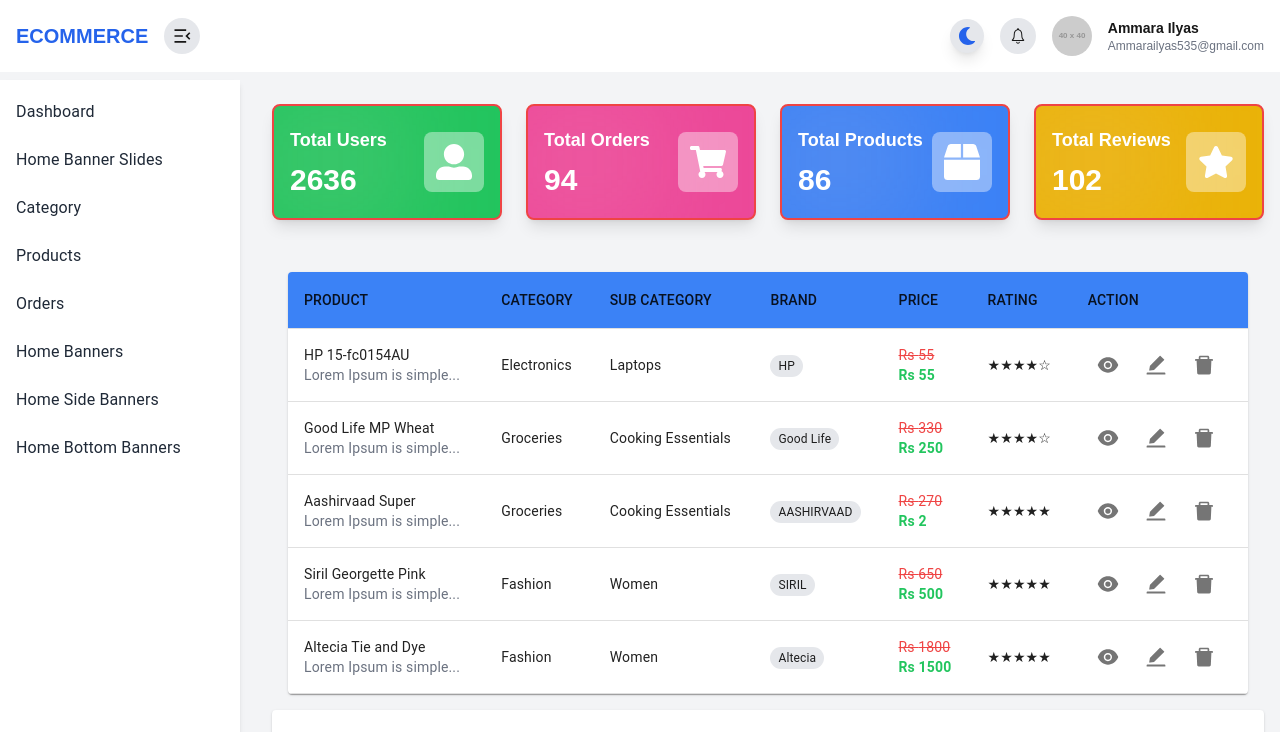
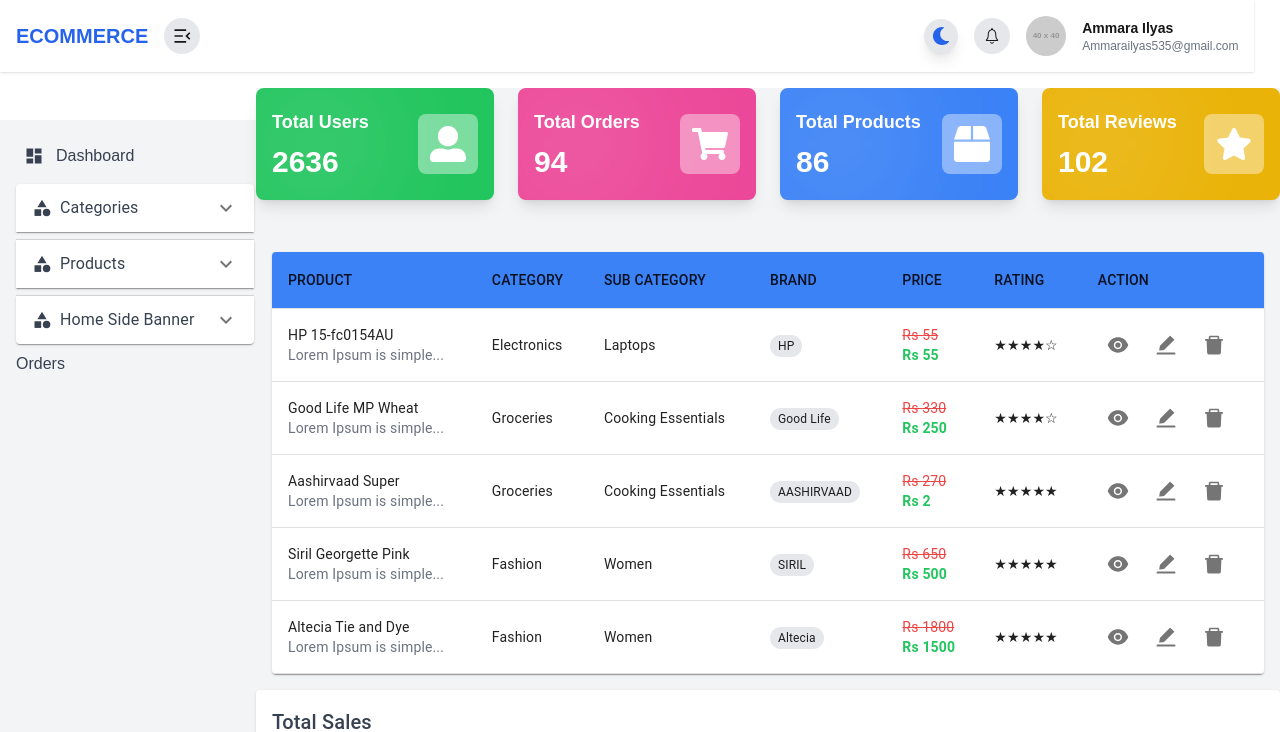
Before and after one commit to ammara-Ilyas/dashboard_ecommerce, a Next.js app: page / in a window 1280 px wide. Shown: the top 732 px of the page. Built offline with nearby package versions, Linux system fonts and the light colour scheme.

Commit message:
Sidebard added

```diff
--- a/src/app/category/categoryadd/page.jsx
+++ b/src/app/category/categoryadd/page.jsx
@@ -1,7 +1,7 @@
 // pages/add-category.js
 import Header from "@/components/widgets/categories/CategoryHeader";
 import Form from "@/components/widgets/categories/CategoriesForm";
-const AddCategory = () => {
+const page = () => {
   return (
     <div className="min-h-screen bg-gray-100 p-6">
       <Header
@@ -19,4 +19,4 @@ const AddCategory = () => {
   );
 };
 
-export default AddCategory;
+export default page;
--- a/src/app/layout.jsx
+++ b/src/app/layout.jsx
@@ -4,6 +4,7 @@ import { SidebarProvider } from "@/contextApi/SidebarContext";
 import { ThemeProvider } from "@/contextApi/ThemeContext";
 import { ProductProvider } from "@/contextApi/ProductContext";
 import Navbar from "@/components/header/Navbar";
+import Sidebar from "@/components/header/Sidebar";
 import "./globals.css";
 
 const geistSans = localFont({
@@ -33,6 +34,7 @@ export default function RootLayout({ children }) {
             <ProductProvider>
               <SidebarProvider>
                 <Navbar />
+                <Sidebar />
                 {children}
               </SidebarProvider>
             </ProductProvider>
--- a/src/app/page.jsx
+++ b/src/app/page.jsx
@@ -6,19 +6,23 @@ import HeroSection from "@/components/widgets/dashboard/DashboardStats";
 import ProductList from "@/components/widgets/dashboard/ProductList";
 import { useTheme } from "@/contextApi/ThemeContext";
 import TotalSalesChart from "@/components/widgets/dashboard/TotalSalesChart";
+import { useSidebar } from "@/contextApi/SidebarContext";
+
 const Home = () => {
   const { isDarkMode } = useTheme();
+  const { isSidebarOpen } = useSidebar();
 
   return (
-    <div className={`${isDarkMode ? "dark" : ""}`}>
-      <div className="flex bg-gray-100 dark:bg-gray-900 text-gray-800 dark:text-white min-h-screen">
-        <Sidebar />
-        <div className="flex-grow ml-64">
-          <div className="p-4">
-            <HeroSection />
-            <ProductList />
-            <TotalSalesChart />
-          </div>
+    <div className="relative overflow-hidden  dark:bg-gray-900 text-gray-800 dark:text-white">
+      <div
+        className={`transform ${
+          isSidebarOpen ? "translate-x-0 w-[80%]" : "-translate-x-[0%] w-[98%]"
+        } transition-transform duration-300 ease-in-out ml-auto`}
+      >
+        <div className="bg-gray-100 dark:bg-gray-900 text-gray-800 dark:text-white min-h-screen">
+          <HeroSection />
+          <ProductList />
+          <TotalSalesChart />
         </div>
       </div>
     </div>
--- a/src/components/header/Navbar.jsx
+++ b/src/components/header/Navbar.jsx
@@ -15,7 +15,7 @@ const Navbar = () => {
 
   return (
     <div className={`${isDarkMode ? "dark" : ""}`}>
-      <header className="flex w-[100vw] justify-between items-center bg-white shadow p-4">
+      <header className="flex w-[98vw] justify-between items-center bg-white shadow p-4">
         <div className="flex items-center">
           <h1 className="mr-4 text-xl font-bold text-blue-600">ECOMMERCE</h1>
           <button
--- a/src/components/header/Sidebar.jsx
+++ b/src/components/header/Sidebar.jsx
@@ -1,38 +1,155 @@
 "use client";
+
+import React, { useState } from "react";
+import Link from "next/link";
+import Accordion from "@mui/material/Accordion";
+import AccordionDetails from "@mui/material/AccordionDetails";
+import AccordionSummary from "@mui/material/AccordionSummary";
+import Typography from "@mui/material/Typography";
+import ExpandMoreIcon from "@mui/icons-material/ExpandMore";
+
+import { MdDashboard, MdLogout, MdCategory } from "react-icons/md";
 import { useSidebar } from "@/contextApi/SidebarContext";
-import { List, ListItem, ListItemText } from "@mui/material";
-// import { NestedList } from "./miniComponents/NestedList";
+
 const Sidebar = () => {
-  const menuItems = [
-    "Dashboard",
-    "Home Banner Slides",
-    "Category",
-    "Products",
-    "Orders",
-    "Home Banners",
-    "Home Side Banners",
-    "Home Bottom Banners",
-  ];
   const { isSidebarOpen } = useSidebar();
-  console.log("Sidebar open state:", isSidebarOpen);
+  const [expanded, setExpanded] = useState(false);
+
+  const handleChange = (panel) => (event, isExpanded) => {
+    setExpanded(isExpanded ? panel : false);
+  };
 
   return (
     <div
-      className={`bg-white w-60 h-[90vh] fixed top-20 left-0 shadow-md  dark:bg-gray-900 dark:text-gray-300
-      ${isSidebarOpen ? "translate-x-0" : "-translate-x-full"}`}
+      className={`w-[270px] h-[85vh] fixed bottom-0 left-0  shadow-lg flex flex-col justify-between ${
+        isSidebarOpen ? "translate-x-0" : "-translate-x-full"
+      } transition-transform duration-300 ease-in-out bg-gray-100 text-gray-700 dark:bg-gray-800 dark:text-gray-300`}
     >
-      <List>
-        {menuItems.map((item) => (
-          <ListItem
-            button={true}
-            key={item}
-            className="hover:bg-gray-200 cursor-pointer"
+      {/* Sidebar menu */}
+      <div className="p-4">
+        <ul className="space-y-2">
+          <Link href="/">
+            <li className="flex items-center space-x-3 p-2 rounded-lg hover:bg-blue-100 dark:hover:bg-gray-700">
+              <MdDashboard className="text-xl" />
+              <span>Dashboard</span>
+            </li>
+          </Link>
+
+          <Accordion
+            expanded={expanded === "panel1"}
+            onChange={handleChange("panel1")}
+            className="rounded-lg"
           >
-            <ListItemText primary={item} />
-          </ListItem>
-        ))}
-      </List>
-      {/* <NestedList /> */}
+            <AccordionSummary
+              expandIcon={<ExpandMoreIcon />}
+              aria-controls="panel1-content"
+              id="panel1-header"
+              className="hover:bg-blue-100 dark:hover:bg-gray-700"
+            >
+              <Typography className="text-gray-700 dark:text-gray-300 flex items-center">
+                <MdCategory className="text-xl mr-2" />
+                Categories
+              </Typography>
+            </AccordionSummary>
+            <AccordionDetails>
+              <ul className="ml-4 space-y-4">
+                <li className="hover:text-blue-600 dark:hover:text-blue-400 cursor-pointer">
+                  <Link href="category/categorylist">Category List</Link>
+                </li>
+                <li className="hover:text-blue-600 dark:hover:text-blue-400 cursor-pointer">
+                  <Link href="category/categoryadd"> Add a Category </Link>
+                </li>
+                <li className="hover:text-blue-600 dark:hover:text-blue-400 cursor-pointer">
+                  <Link href="category/subCategoryList">
+                    Sub Category List{" "}
+                  </Link>
+                </li>
+                <li className="hover:text-blue-600 dark:hover:text-blue-400 cursor-pointer">
+                  <Link href="category/subCategoryAdd">
+                    Add a Sub Category{" "}
+                  </Link>
+                </li>
+              </ul>
+            </AccordionDetails>
+          </Accordion>
+
+          {/* Accordion Menu for Products */}
+          <Accordion
+            expanded={expanded === "panel2"}
+            onChange={handleChange("panel2")}
+            className="rounded-lg"
+          >
+            <AccordionSummary
+              expandIcon={<ExpandMoreIcon />}
+              aria-controls="panel2-content"
+              id="panel2-header"
+              className="hover:bg-blue-100 dark:hover:bg-gray-700"
+            >
+              <Typography className="text-gray-700 dark:text-gray-300 flex items-center">
+                <MdCategory className="text-xl mr-2" />
+                Products
+              </Typography>
+            </AccordionSummary>
+            <AccordionDetails>
+              <ul className="ml-4 space-y-4">
+                <li className="hover:text-blue-600 dark:hover:text-blue-400 cursor-pointer">
+                  Product List
+                </li>
+                <li className="hover:text-blue-600 dark:hover:text-blue-400 cursor-pointer">
+                  Add a Product
+                </li>
+                <li className="hover:text-blue-600 dark:hover:text-blue-400 cursor-pointer">
+                  Manage RAM
+                </li>
+                <li className="hover:text-blue-600 dark:hover:text-blue-400 cursor-pointer">
+                  Manage Weight
+                </li>
+              </ul>
+            </AccordionDetails>
+          </Accordion>
+
+          <Accordion
+            expanded={expanded === "panel3"}
+            onChange={handleChange("panel3")}
+            className="rounded-lg"
+          >
+            <AccordionSummary
+              expandIcon={<ExpandMoreIcon />}
+              aria-controls="panel3-content"
+              id="panel3-header"
+              className="hover:bg-blue-100 dark:hover:bg-gray-700"
+            >
+              <Typography className="text-gray-700 dark:text-gray-300 flex items-center">
+                <MdCategory className="text-xl mr-2" />
+                Home Side Banner
+              </Typography>
+            </AccordionSummary>
+            <AccordionDetails>
+              <ul className="ml-4 space-y-4">
+                <li className="hover:text-blue-600 dark:hover:text-blue-400 cursor-pointer">
+                  Banner List
+                </li>
+                <li className="hover:text-blue-600 dark:hover:text-blue-400 cursor-pointer">
+                  Banner Add
+                </li>
+              </ul>
+            </AccordionDetails>
+          </Accordion>
+          <li>
+            <Link href="/order">
+              <span>Orders</span>
+            </Link>
+          </li>
+        </ul>
+      </div>
+
+      {/* Logout Button */}
+      <div className="p-4">
+        <button className="w-full bg-blue-500 text-white p-2 rounded-lg flex items-center justify-center hover:bg-blue-600">
+          <MdLogout className="mr-2 text-xl" />
+          Logout
+        </button>
+      </div>
     </div>
   );
 };
--- a/src/components/widgets/dashboard/DashboardStats.jsx
+++ b/src/components/widgets/dashboard/DashboardStats.jsx
@@ -34,9 +34,9 @@ const HeroSection = () => {
       {stats.map((stat, index) => (
         <div
           key={index}
-          className={`border-2 border-red-500 relative flex items-center justify-between py-5 px-4 rounded-lg shadow-lg overflow-hidden text-white ${stat.color}`}
+          className={`relative flex items-center justify-between py-5 px-4 rounded-lg shadow-lg overflow-hidden text-white ${stat.color}`}
         >
-          <div className="border-2 border-red-500  absolute inset-y-0 left-0 w-1/2 bg-white/20 blur-3xl"></div>
+          <div className=" absolute inset-y-0 left-0 w-1/2 bg-white/20 blur-3xl"></div>
 
           <div className="relative z-10 ">
             <p className="text-lg font-bold pb-2">{stat.title}</p>
```
